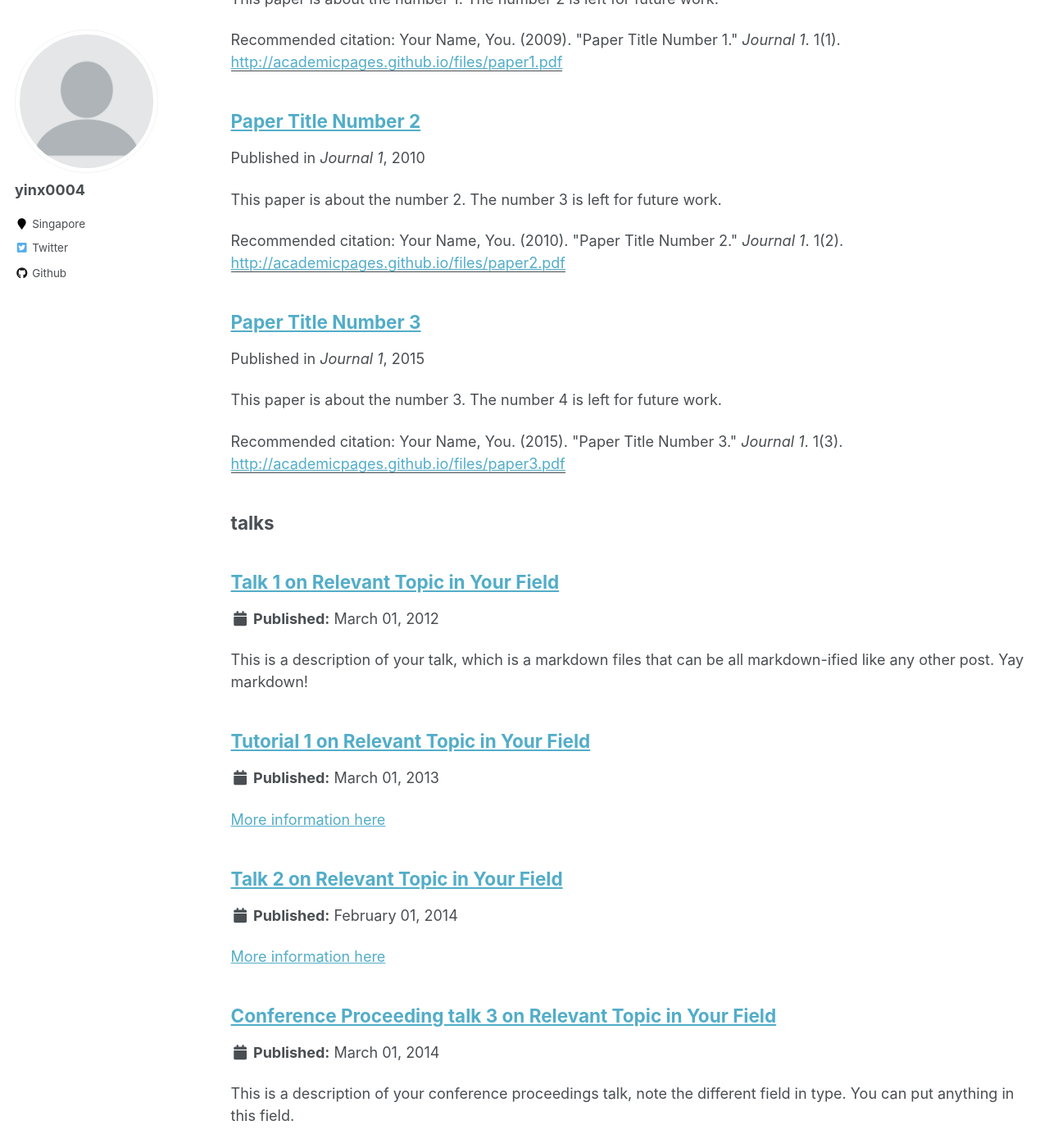
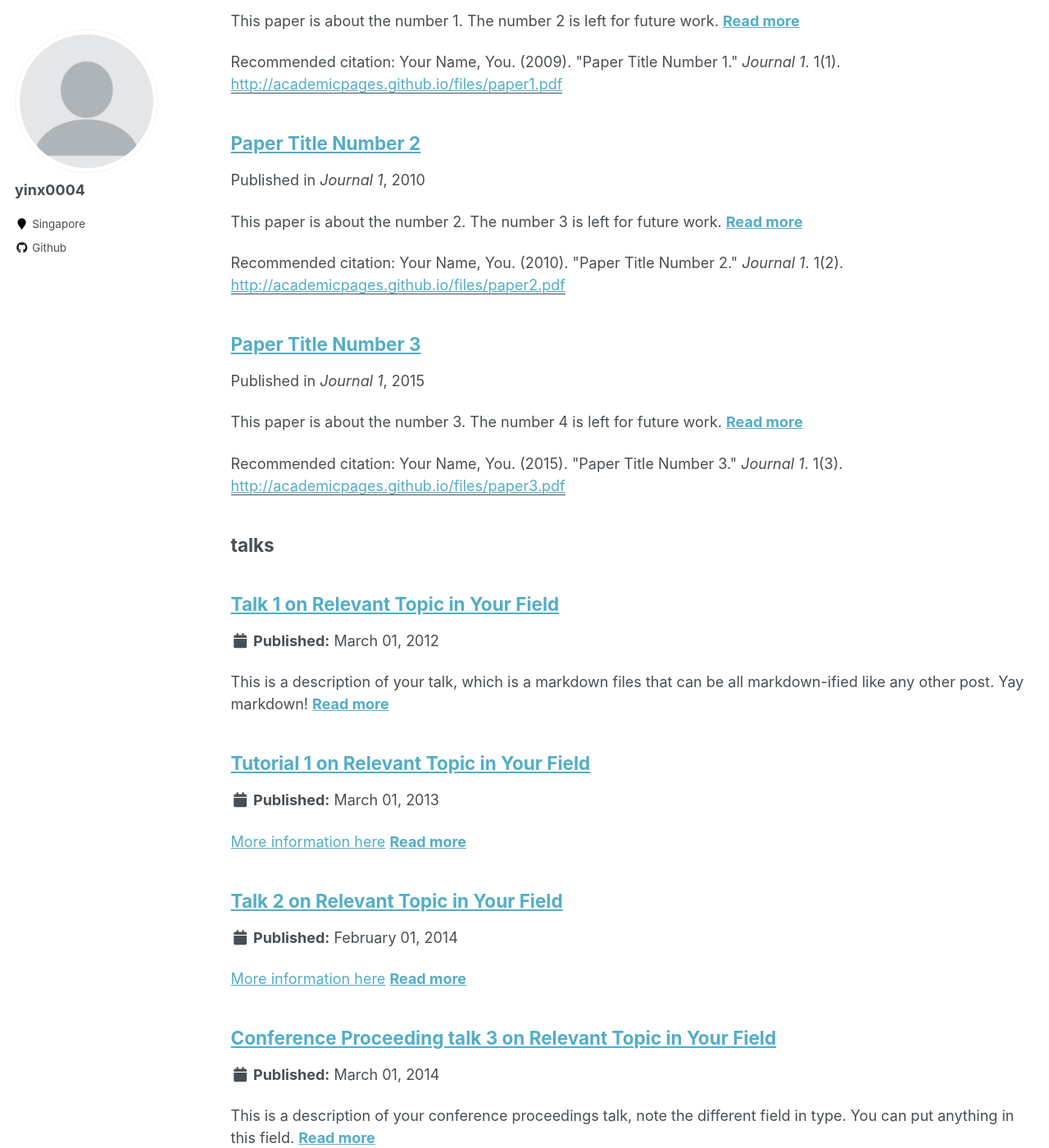
Before and after one commit to yinx0004/yinx0004.github.io, a Jekyll site: the page built from _pages/sitemap.md, in a window 1280 px wide and 1400 px high, scrolled down 3486 px. Shown: the whole window at 82% size. Built offline with Jekyll 4.4.1, drawn with Linux system fonts in a browser that asks for light colours; some of the changed text lies outside the part shown.

Commit message:
update url

```diff
--- a/_config.yml
+++ b/_config.yml
@@ -11,14 +11,14 @@
 title_separator          : "-"
 name                     : &name "yinx0004"
 description              : &description "personal description"
-url                      : https://academicpages.github.io # the base hostname & protocol for your site e.g. "https://mmistakes.github.io"
+url                      : https://yinx0004.github.io # the base hostname & protocol for your site e.g. "https://mmistakes.github.io"
 baseurl                  : "" # the subpath of your site, e.g. "/blog"
-repository               : "academicpages/academicpages.github.io"
+repository               : "yinx0004/yinx0004.github.io"
 teaser                   :  # filename of teaser fallback teaser image placed in /images/, .e.g. "500x300.png"
 breadcrumbs              : false # true, false (default)
 words_per_minute         : 160
 future                   : false
-read_more                : "disabled" # if enabled, adds "Read more" links to excerpts
+read_more                : "enabled" # if enabled, adds "Read more" links to excerpts
 talkmap_link             : false #change to true to add link to talkmap on talks page
 comments:
   provider               : # false (default), "disqus", "discourse", "facebook", "google-plus", "staticman", "custom"
@@ -109,7 +109,7 @@
   stackoverflow    :
   steam            :
   tumblr           :
-  twitter          : "replacethistwitterhandle"
+  twitter          :
   vine             :
   weibo            :
   xing             :
```
